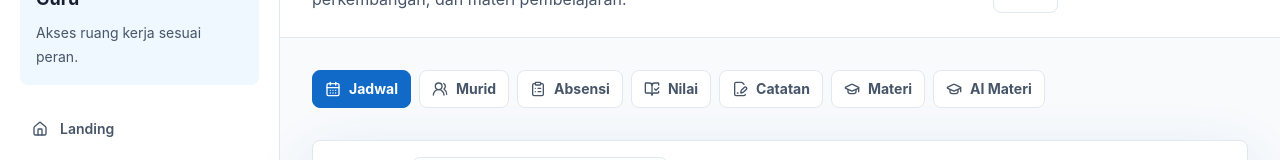
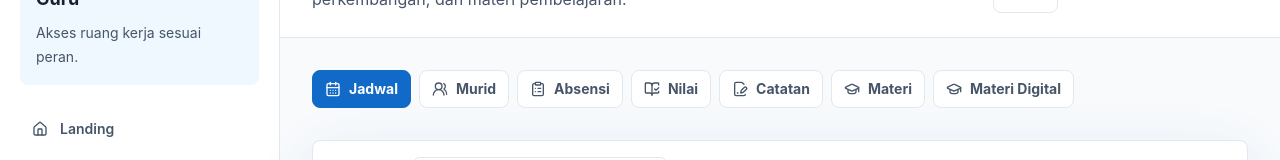
Before and after one commit to ekobupra11/smart-kids-learning-center, a Next.js app: page /dashboard/guru in a window 1280 px wide. Shown: the part 135-295 px from the top of the page. Built offline with nearby package versions, Linux system fonts and the light colour scheme.

Commit message:
Update TeacherDashboard.tsx

```diff
--- a/src/components/dashboard/TeacherDashboard.tsx
+++ b/src/components/dashboard/TeacherDashboard.tsx
@@ -10,7 +10,7 @@ import {
   Save,
   UsersRound
 } from "lucide-react";
-import { AIMaterialGenerator } from "./AIMaterialGenerator";
+import { MaterialGenerator } from "./MaterialGenerator";
 import { MaterialLibrary } from "./MaterialLibrary";
 import { useLearningCenterStore } from "@/lib/local-store";
 import type { Attendance, Grade } from "@/lib/types";
@@ -22,7 +22,7 @@ const tabs = [
   { id: "grades", label: "Nilai", icon: BookOpenCheck },
   { id: "notes", label: "Catatan", icon: FilePenLine },
   { id: "materials", label: "Materi", icon: GraduationCap },
-  { id: "ai", label: "AI Materi", icon: GraduationCap }
+  { id: "digital", label: "Materi Digital", icon: GraduationCap }
 ] as const;
 
 type TabId = (typeof tabs)[number]["id"];
@@ -105,7 +105,7 @@ export function TeacherDashboard() {
         })}
       </div>
 
-      {activeTab !== "ai" && activeTab !== "materials" ? (
+      {activeTab !== "digital" && activeTab !== "materials" ? (
         <ClassPicker
           classes={teacherClasses}
           selectedClassId={selectedClassId}
@@ -146,7 +146,7 @@ export function TeacherDashboard() {
       {activeTab === "materials" ? (
         <MaterialLibrary materials={data.materials} subjects={data.subjects} />
       ) : null}
-      {activeTab === "ai" ? <AIMaterialGenerator /> : null}
+      {activeTab === "digital" ? <MaterialGenerator /> : null}
     </div>
   );
 }
```
